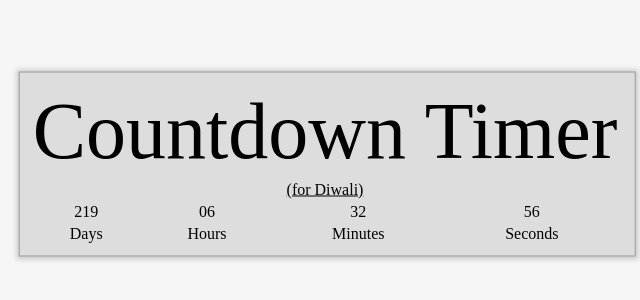
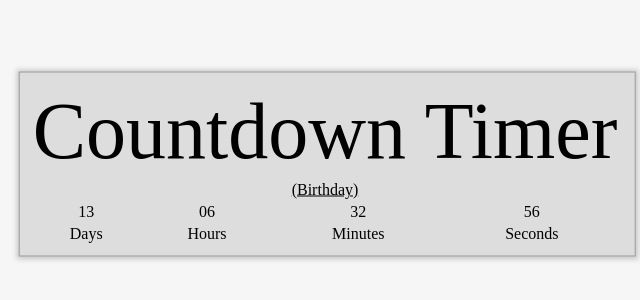
Before and after one commit to shashank095/CCC-project, a plain HTML site: page countdown.html in a window 1280 px wide. Shown: the part 236-536 px from the top of the page, 313-953 px from the left. Drawn offline with Linux system fonts and the light colour scheme.

Commit message:
commit-2

```diff
--- a/countdown.html
+++ b/countdown.html
@@ -11,6 +11,7 @@
                 left:50%;
                 transform: translateX(-50%) translateY(-50%);
                 text-align: center;
+
                 background: #ddd;
                 border: 1px solid #999;
                 padding: 10px;
@@ -18,6 +19,7 @@
             }
             .info{
                 font-size: 80px;
+
             }
             </style>
     </head>
@@ -27,7 +29,7 @@
                 <td colspan="4" >Countdown Timer</td>
             </tr>
             <tr>
-                <td colspan="4"> <u>(for Diwali)</u> </td>
+                <td colspan="4"> <u>(Birthday)</u> </td>
                 <td colspan="4"></td>
             </tr>
             <tr>
@@ -47,7 +49,7 @@
         function countdown()
         {
            var now=new Date();
-           var eventDate= new Date(2021,10,4);
+           var eventDate= new Date(2021,3,12);
            var currentTime = now.getTime();
            var eventTime = eventDate.getTime();
 
```
